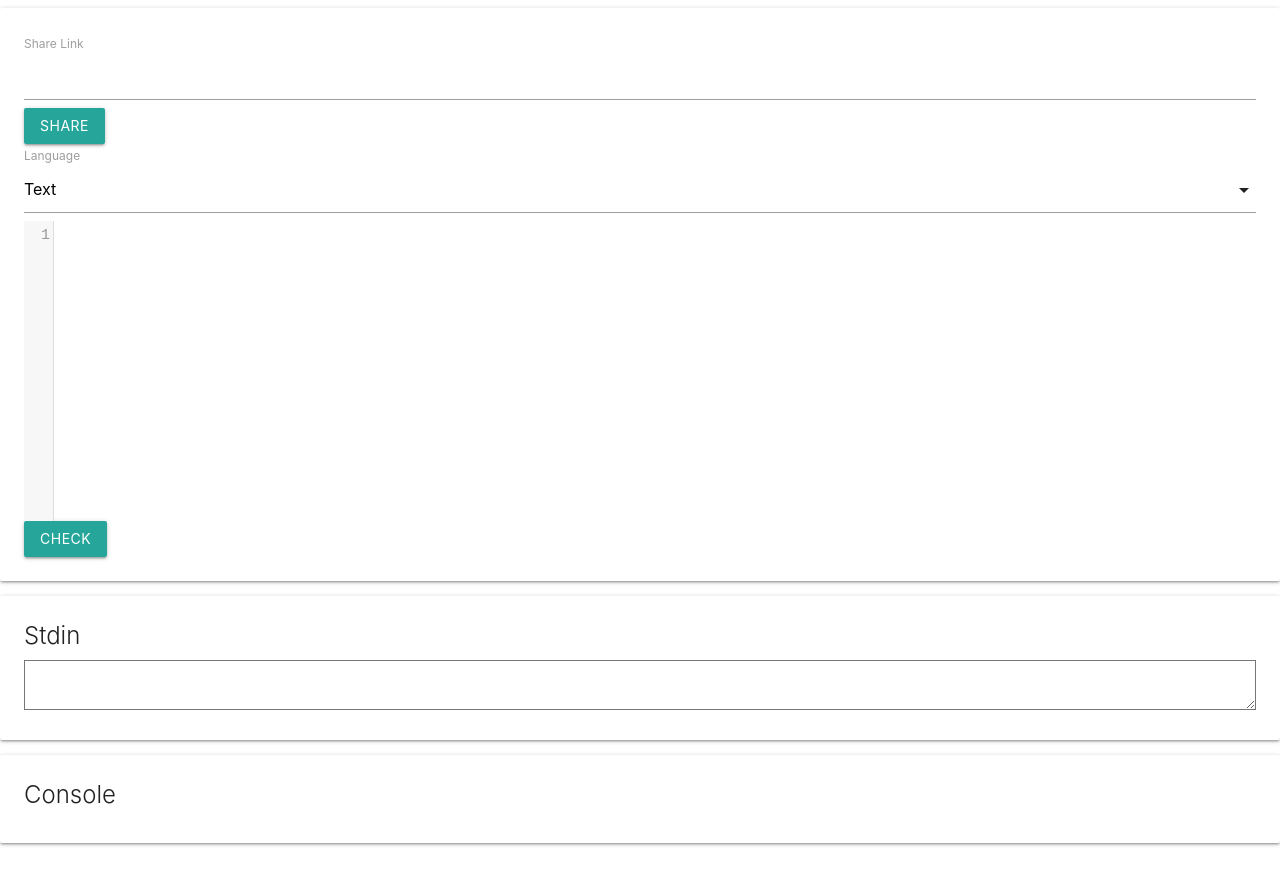
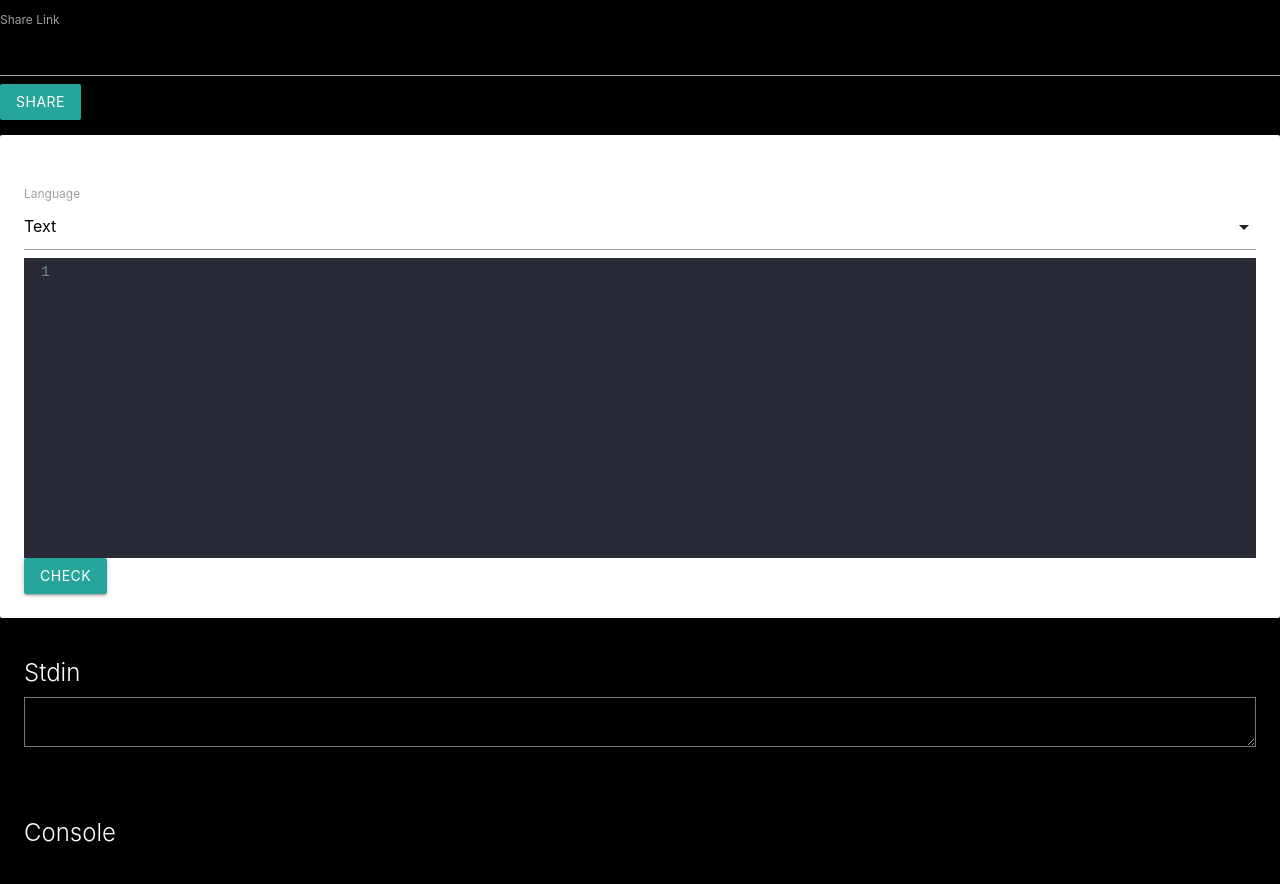
Before and after one commit to Lioncat2002/Nzyme_editor, a plain HTML site: page index.html in a window 1280 px wide. Before the commit the page ends 858 px from the top, so only its background shows below. Drawn offline with nearby package versions, Linux system fonts and the light colour scheme.

Commit message:
dark mode

```diff
--- a/index.html
+++ b/index.html
@@ -6,6 +6,9 @@
     <meta name="viewport" content="width=device-width, initial-scale=1.0">
     <script src="lib/codemirror.js"></script>
     <link rel="stylesheet" href="lib/codemirror.css">
+    <script src="codemirror\codemirror-5.64.0\mode\python\python.js"></script>
+    <script src="codemirror\codemirror-5.64.0\mode\fortran\fortran.js"></script>
+    <link rel="stylesheet" href="codemirror\codemirror-5.64.0\theme\dracula.css">
      <!-- Compiled and minified CSS -->
      <link rel="stylesheet" href="https://cdnjs.cloudflare.com/ajax/libs/materialize/1.0.0/css/materialize.min.css">
 
@@ -14,17 +17,20 @@
 
     <title>console.log("Pastio");</title>
 </head>
-<body>
-    <div class="card">
+<body class="black">
+    <div class="card black">
+        <label for="share">Share Link</label>
+            <input type="text" id="url" class="white-text">
+            <button class="waves-effect waves-light btn" onclick="share()">Share</button>
+    </div>
+    <div class="card white">
         <div class="card-content">
-            <label for="share">Share Link</label>
-            <input type="text" id="url">
-            <button class="waves-effect waves-light btn" onclick="share()">Share</button>
+
             <br>
             <label for="Language">Language</label>
             <select id="lang">
-                <option value="-1" selected>Text</option>
-                <option value="0" selected>C</option>
+                <option value="-1" selected >Text</option>
+                <option value="0" >C</option>
                 <option value="1">C++</option>
                 <option value="2">Python</option>
                 <option value="3">Fortran</option>
@@ -34,20 +40,20 @@
             <button class="waves-effect waves-light btn" onclick="check()">Check</button>
         </div>
     </div>
-    <div class="card">
+    <div class="card black">
         <div class="card-content">
-            <div class="card-title">
+            <div class="card-title white-text">
                 Stdin
             </div>
-            <textarea name="" style="min-height: 50px;" id="stdin"></textarea>
+            <textarea name="" class="white-text" style="min-height: 50px;" id="stdin"></textarea>
         </div>
     </div>
-    <div class="card">
+    <div class="card black">
         <div class="card-content">
-            <div class="card-title">
+            <div class="card-title white-text">
                 Console
             </div>
-                <div id="console">
+                <div id="console" class="white-text">
 
                 </div>
         </div>
@@ -57,6 +63,7 @@
   var elems = document.querySelectorAll('select');
   var instances = M.FormSelect.init(elems, {});
 });
+
     </script>
 
 <script src="./js/executor.js" charset="utf-8"></script>
--- a/js/executor.js
+++ b/js/executor.js
@@ -1,7 +1,10 @@
 var editor = CodeMirror.fromTextArea(document.getElementById("area"), {
     lineNumbers: true,
+    styleActiveLine: true,
+    matchBrackets: true
 
   });
+  editor.setOption("theme","dracula")
   const params=new URL(window.location.href)
 
   var txt=params.searchParams.get("query")
```
